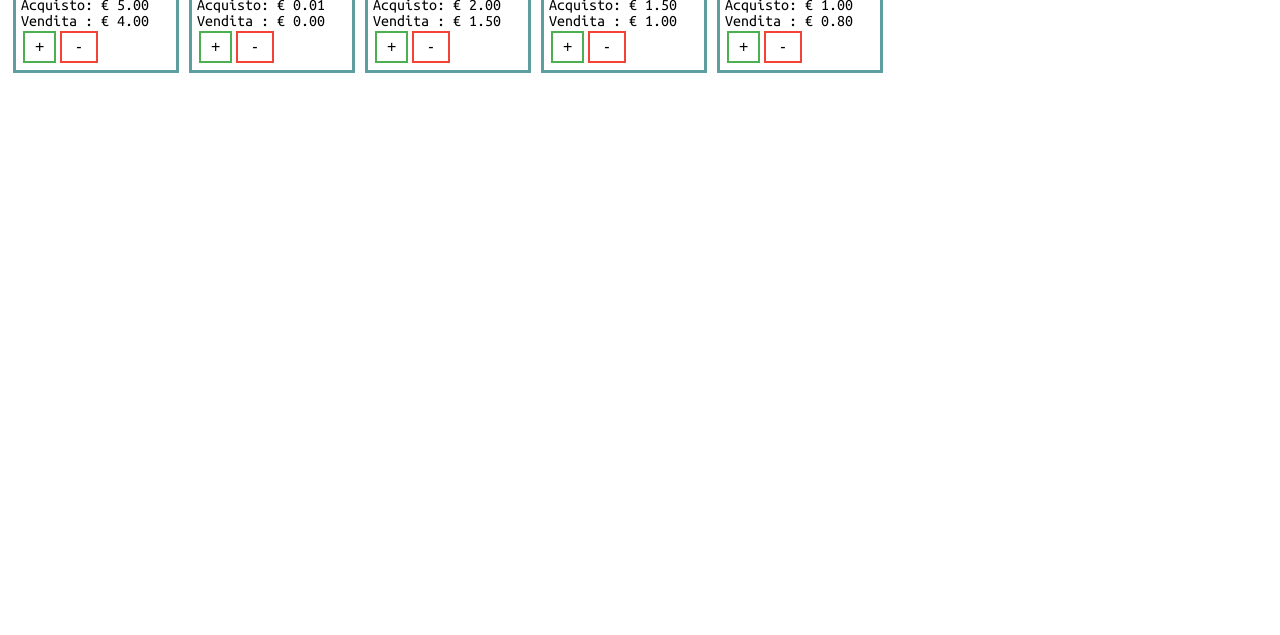
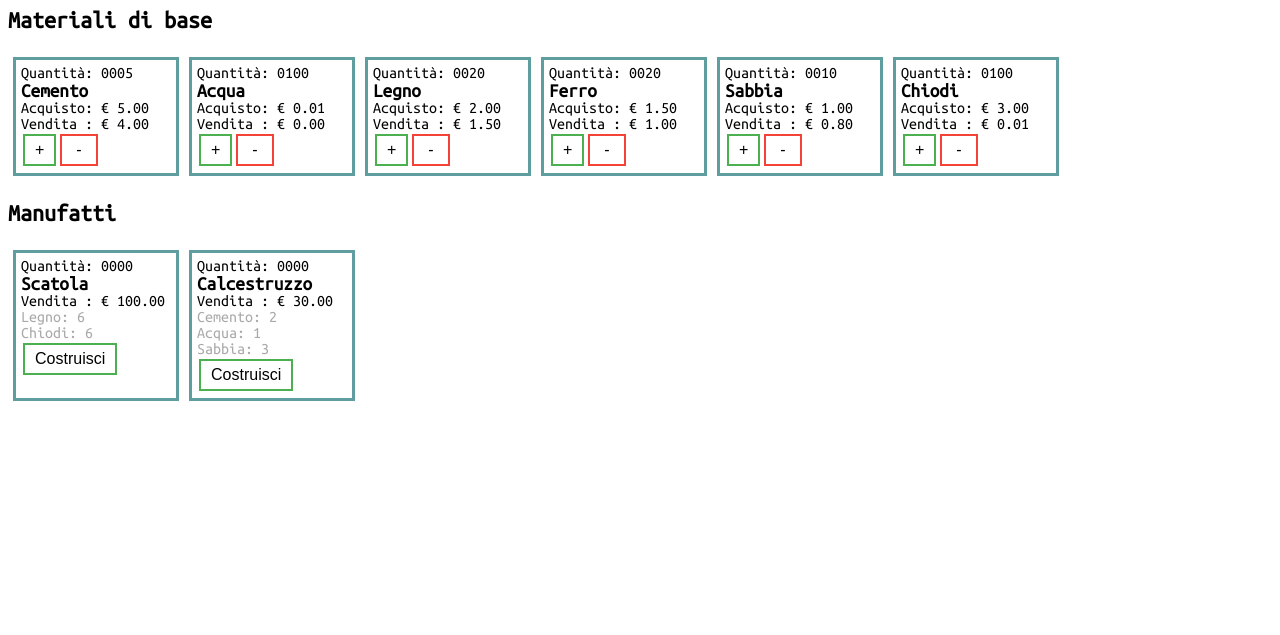
Before and after one commit to archistico/factoryBuilder, a plain HTML site: page index.html in a window 1280 px wide. Shown: the part 165-800 px from the top of the page. Drawn offline with Linux system fonts and the light colour scheme.

Commit message:
add inventario manufatti

```diff
--- a/app.js
+++ b/app.js
@@ -71,7 +71,7 @@ class Inventario {
             el.className = "elemento";
 
             let quantita = document.createElement("div");
-            quantita.innerHTML = 'Quantità: '+pad(elementoInventario.quantita, 4);
+            quantita.innerHTML = 'Quantità: ' + pad(elementoInventario.quantita, 4);
             quantita.className = "quantita";
 
             // let id = document.createElement("div");
@@ -92,7 +92,7 @@ class Inventario {
 
             let add = document.createElement("button");
             add.onclick = function () {
-                if(elementoInventario.quantita<9999) {
+                if (elementoInventario.quantita < 9999) {
                     elementoInventario.btnAdd();
                     portafoglio.Remove(elementoInventario.elemento.acquisto);
                 }
@@ -103,7 +103,7 @@ class Inventario {
 
             let remove = document.createElement("button");
             remove.onclick = function () {
-                if(elementoInventario.quantita>0) {
+                if (elementoInventario.quantita > 0) {
                     elementoInventario.btnRemove();
                     portafoglio.Add(elementoInventario.elemento.vendita);
                 }
@@ -153,6 +153,90 @@ class Portafoglio {
     }
 }
 
+class Manufatto {
+    constructor(nome, vendita, parti) {
+        this.nome = nome;
+        this.vendita = vendita;
+        this.parti = parti;
+    }
+
+    toString() {
+        let parti = '';
+        this.parti.forEach(function (parte) {
+            log(parte);
+        });
+        return 'nome: ' + pad(this.nome, 4) + ' \t| prezzo di vendita: € ' + pad(this.vendita.toFixed(2), 4);
+    }
+}
+
+class InventarioManufatti {
+    constructor() {
+        this.inventario = [];
+    }
+
+    Add(elemento, quantita) {
+        var elementoInventario = new ElementoInventario(elemento, quantita);
+        this.inventario.push(elementoInventario);
+    }
+
+    toString() {
+        let risultato = '';
+        this.inventario.forEach(function (elemento) {
+            risultato += elemento.toString() + '\n';
+        });
+        return risultato;
+    }
+
+    Visualize() {
+        let manufatti_div = document.getElementById("manufatti");
+        manufatti_div.innerHTML = null;
+
+        this.inventario.forEach(function (manufatto) {
+            let el = document.createElement("div");
+            el.className = "elemento";
+
+            let quantita = document.createElement("div");
+            quantita.innerHTML = 'Quantità: ' + pad(manufatto.quantita, 4);
+            quantita.className = "quantita";
+
+            let nome = document.createElement("div");
+            nome.innerHTML = manufatto.elemento.nome
+            nome.className = "nome";
+
+            let vendita = document.createElement("div");
+            vendita.innerHTML = 'Vendita : € ' + manufatto.elemento.vendita.toFixed(2);
+            vendita.className = "vendita";
+
+            // Parti
+            let parti = document.createElement("div");
+            manufatto.elemento.parti.forEach(function(parte) {
+                parti.innerHTML += parte.elemento.nome + ': ' + parte.quantita.toFixed(0)+'<br>';
+            })
+            parti.className = 'parti';
+
+            let add = document.createElement("button");
+            add.onclick = function () {
+                if(inventarioManufatti.quantita<9999) {
+                    //elementoInventario.btnAdd();
+                    //portafoglio.Remove(elementoInventario.elemento.acquisto);
+                }
+                UpdateScreen();
+            };
+
+            add.innerHTML = "Costruisci";
+            add.className = "button buttonAdd";
+
+            el.appendChild(quantita);
+            el.appendChild(nome);
+            el.appendChild(vendita);
+            el.appendChild(parti);
+            el.appendChild(add);
+
+            manufatti_div.appendChild(el);
+        });
+    }
+}
+
 /**
  * Elementi
  */
@@ -162,6 +246,7 @@ let acqua = new Elemento(2, 'Acqua', 0.01, 0);
 let legno = new Elemento(3, 'Legno', 2, 1.5);
 let ferro = new Elemento(4, 'Ferro', 1.5, 1);
 let sabbia = new Elemento(5, 'Sabbia', 1, 0.8);
+let chiodi = new Elemento(6, 'Chiodi', 3, 0.01);
 
 /**
  * Inventario
@@ -173,6 +258,7 @@ inventario.Add(acqua, 100);
 inventario.Add(legno, 20);
 inventario.Add(ferro, 20);
 inventario.Add(sabbia, 10);
+inventario.Add(chiodi, 100);
 
 inventario.Visualize();
 
@@ -186,10 +272,33 @@ portafoglio.Visualize();
 //log(inventario.toString());
 
 /**
+ * Manufatti
+ */
+
+let scatolaLegno = new ElementoInventario(legno, 6);
+let scatolaChiodi = new ElementoInventario(chiodi, 6);
+let calcestruzzoCemento = new ElementoInventario(cemento, 2);
+let calcestruzzoAcqua = new ElementoInventario(acqua, 1);
+let calcestruzzoSabbia = new ElementoInventario(sabbia, 3);
+
+let scatola = new Manufatto('Scatola', 100, [scatolaLegno, scatolaChiodi]);
+let calcestruzzo = new Manufatto('Calcestruzzo', 30, [calcestruzzoCemento, calcestruzzoAcqua, calcestruzzoSabbia]);
+
+/**
+ * Inventario Manufatti
+ */
+
+let inventarioManufatti = new InventarioManufatti();
+inventarioManufatti.Add(scatola, 0);
+inventarioManufatti.Add(calcestruzzo, 0);
+inventarioManufatti.Visualize();
+
+/**
  * Update screen value
  */
 
 function UpdateScreen() {
     inventario.Visualize();
     portafoglio.Visualize();
+    inventarioManufatti.Visualize();
 }
--- a/css/style.css
+++ b/css/style.css
@@ -1,4 +1,8 @@
 #app {
+    display: flex;
+}
+
+#manufatti {
     display: flex;
 }
 
--- a/index.html
+++ b/index.html
@@ -9,10 +9,16 @@
 
     <h1>FactoryBuilding</h1>
 
+    <h2>Portafoglio</h2>
     <div id="portafoglio">
     </div>
 
+    <h2>Materiali di base</h2>
     <div id="app">
+    </div>
+
+    <h2>Manufatti</h2>
+    <div id="manufatti">
     </div>
 
     <script src="/vendor/jquery-3.2.1.min.js"></script>
```
